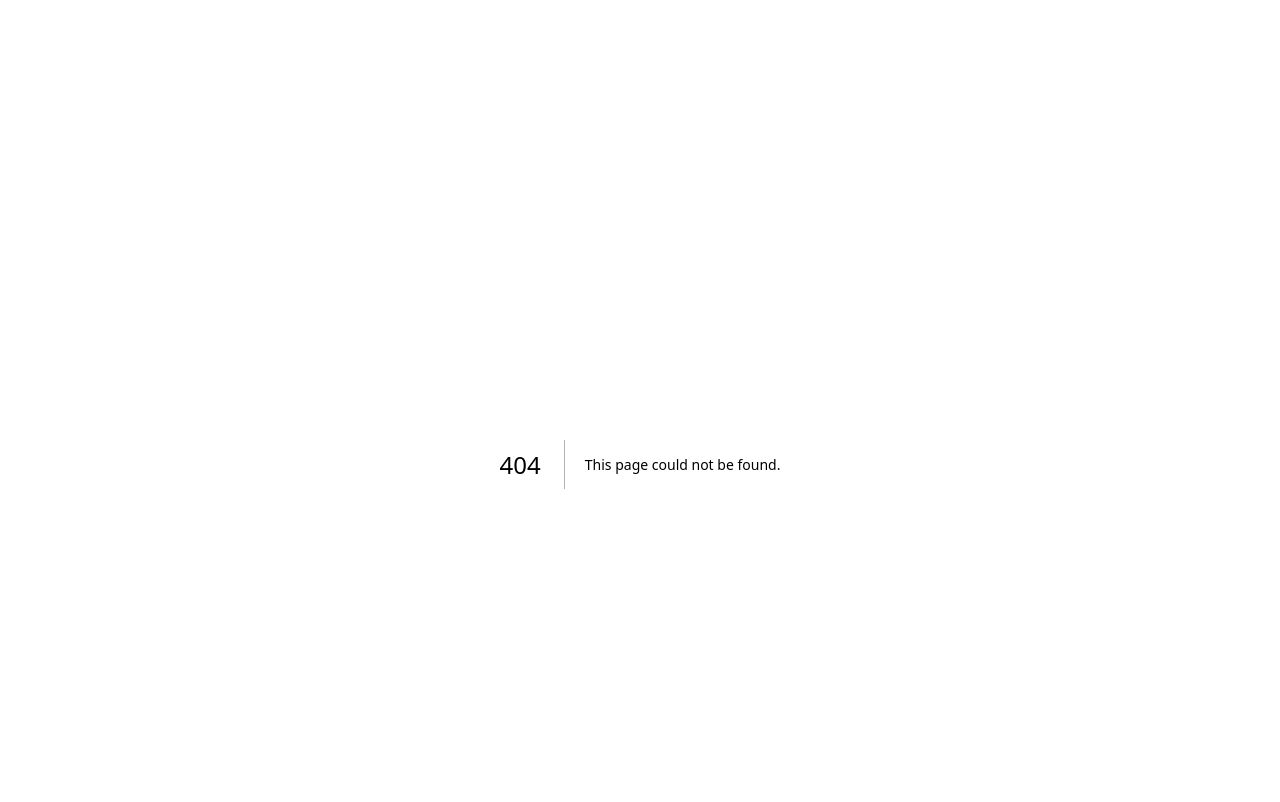
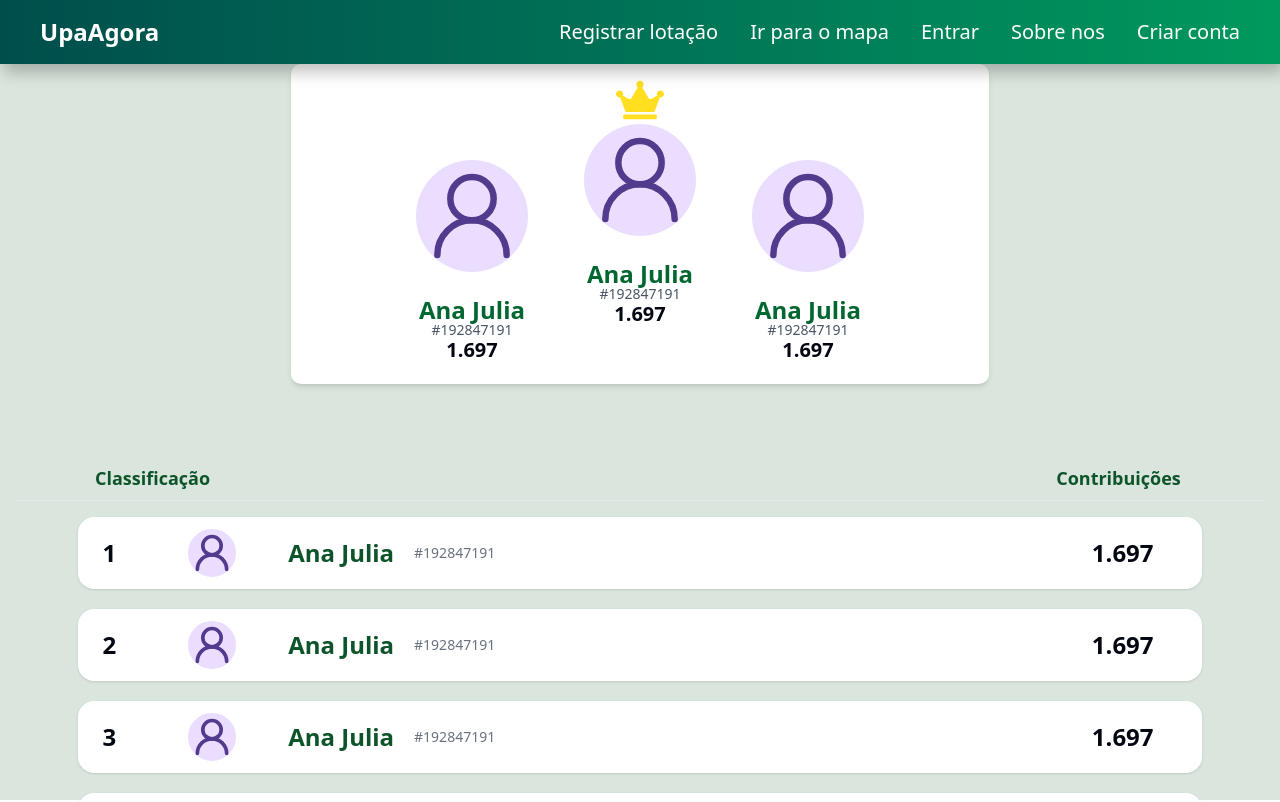
Before and after one commit to N1nh4/frontend-lab-web, a Next.js app: page /ranking in a window 1280 px wide. Before the commit this address had no page. Shown: the top 802 px of the page. Built offline with nearby package versions, Linux system fonts and the light colour scheme.

Commit message:
ranking pronto

```diff
--- a/src/app/(paginas)/(public)/perfil/page.tsx
+++ b/src/app/(paginas)/(public)/perfil/page.tsx
@@ -173,7 +173,7 @@ export default function Perfil() {
           <div className="w-220 h-59 mb-10 rounded-xl overflow-hidden flex"> {/* aq fica o começo do quadro */}
               <div className="w-3/8 bg-gray-200">
                 <div className=" z-9  text-emerald-800 ml-5 mt-10 w-46">
-                  <h1 className = "font-bold text-[200%] leading-none">Segurança e privadicade</h1>
+                  <h1 className = "font-bold text-[200%] leading-none">Segurança e privacidade</h1>
 
                 </div>
                 <div className="flex z-9 text-black ml-5 mt-5 w-86">
--- /dev/null
+++ b/src/app/(paginas)/(public)/ranking/page.tsx
@@ -0,0 +1,88 @@
+import Cabecalho from "@/components/cabecalho";
+import { UserRound } from 'lucide-react'; // Certifique-se de que 'lucide-react' está instalado: npm install lucide-react
+import { FaCrown } from "react-icons/fa";
+
+export default function Ranking() {
+    const navLinks = [
+        { id: 1, label: 'Registrar lotação', href: '/registrar-lotacao' },
+        { id: 2, label: 'Ir para o mapa', href: '/mapa' },
+        { id: 4, label: 'Entrar', href: '/entrar' },
+        { id: 5, label: 'Sobre nos', href: '/sobre-nos' },
+        { id: 6, label: 'Criar conta', href: '/criar-conta' },
+    ];
+
+
+    const rankingData = [
+        { position: 1, name: 'Ana Julia', id: '#192847191', contributions: 1.697 },
+        { position: 2, name: 'Ana Julia', id: '#192847191', contributions: 1.697 },
+        { position: 3, name: 'Ana Julia', id: '#192847191', contributions: 1.697 },
+        { position: 4, name: 'Ana Julia', id: '#192847191', contributions: 1.697 },
+        { position: 5, name: 'Ana Julia', id: '#192847191', contributions: 1.697 },
+        { position: 6, name: 'Ana Julia', id: '#192847191', contributions: 1.697 },
+
+    ];
+
+    const topRanked = rankingData.slice(0, 3);
+
+    return (
+        <div>
+
+            <div className="fixed top-0 left-0 w-screen h-screen -z-10" style={{ backgroundColor: '#DAE5DD' }}></div>
+
+
+            <Cabecalho navLinks={navLinks} />
+
+
+            <div className="container mx-auto px-4  ">
+
+
+                <div className="bg-white rounded-lg shadow-md p-6 h-80 max-w-[56%] mx-auto mb-20 flex justify-center items-end relative" >
+                    {/* Ícone da Coroa */}
+                    <div className="absolute top-4" style={{ left: '50%', transform: 'translateX(-50%)' }}>
+                        <FaCrown  className="w-12 h-10 text-yellow-300" />
+
+                    </div>
+
+                    {topRanked.map((user, index) => (
+                        <div key={index} className={`flex flex-col items-center mx-7 ${index === 1 ? 'mb-9' : ''}`}>
+                            <div className="rounded-full w-28 h-28 flex items-center justify-center mb-7" style={{ backgroundColor: '#eaddff' }}>
+
+                                <UserRound className="w-26 h-26 text" style={{ color: '#523a8c' }} strokeWidth={1.5} />
+                            </div>
+                            <p className="leading-5 font-bold text-2xl text-green-800">{user.name}</p>
+                            <p className="leading-5 text-sm text-gray-600">{user.id}</p>
+                            <p className="leading-5 text-xl font-bold">{user.contributions}</p>
+                        </div>
+                    ))}
+                </div>
+
+
+                    <div className="grid grid-cols-3 text-green-900 font-bold text-lg border-b pb-2 mb-4">
+                        <div className="mx-[19%]">Classificação</div>
+                        <div className="col-span-2 mx-[10%] text-right ">Contribuições</div>
+                    </div>
+
+                    {rankingData.map((item) => (
+                        <div
+                            key={item.position}
+                            className="flex items-center justify-between mx-auto max-w-[90%] bg-white rounded-2xl mb-5 p-3 shadow"
+                        >
+                            <div className="flex items-center space-x-3">
+                                <span className="ml-3 font-bold text-2xl">{item.position}</span>
+                                <div className="ml-15 w-12 h-12 rounded-full  flex items-center justify-center" style={{ backgroundColor: '#eaddff' }}>
+
+                                    <UserRound className="w-11 h-11 "style={{ color: '#523a8c' }} />
+                                </div>
+
+                                    <div className="ml-10 font-bold text-green-900 text-2xl">{item.name}</div>
+                                    <div className="ml-2 text-gray-500 text-sm">{item.id}</div>
+
+                            </div>
+                            <div className="font-bold text-2xl mr-9">{item.contributions}</div>
+                        </div>
+                    ))}
+
+            </div>
+        </div>
+    );
+}
```
